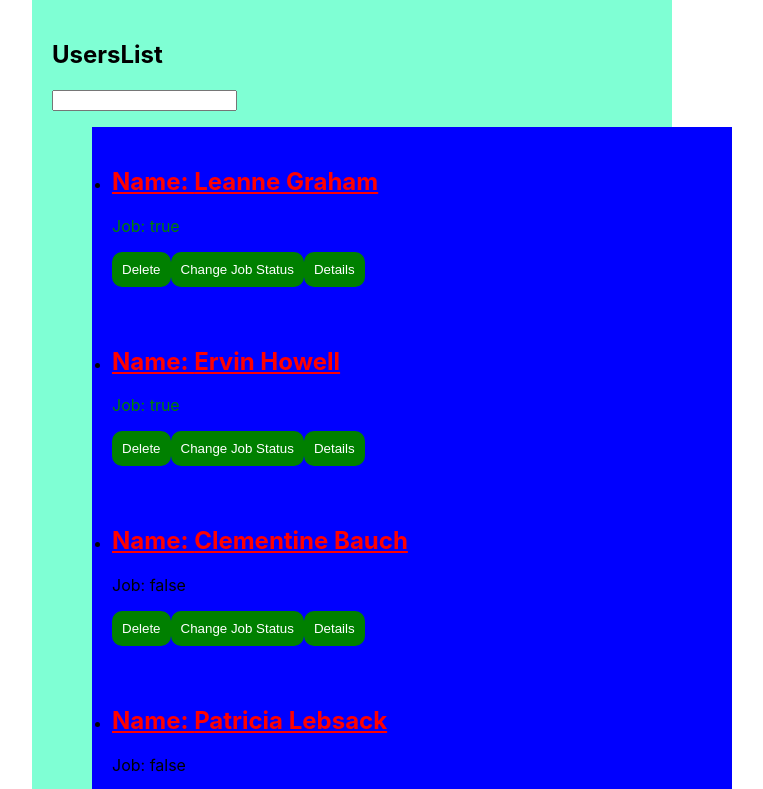
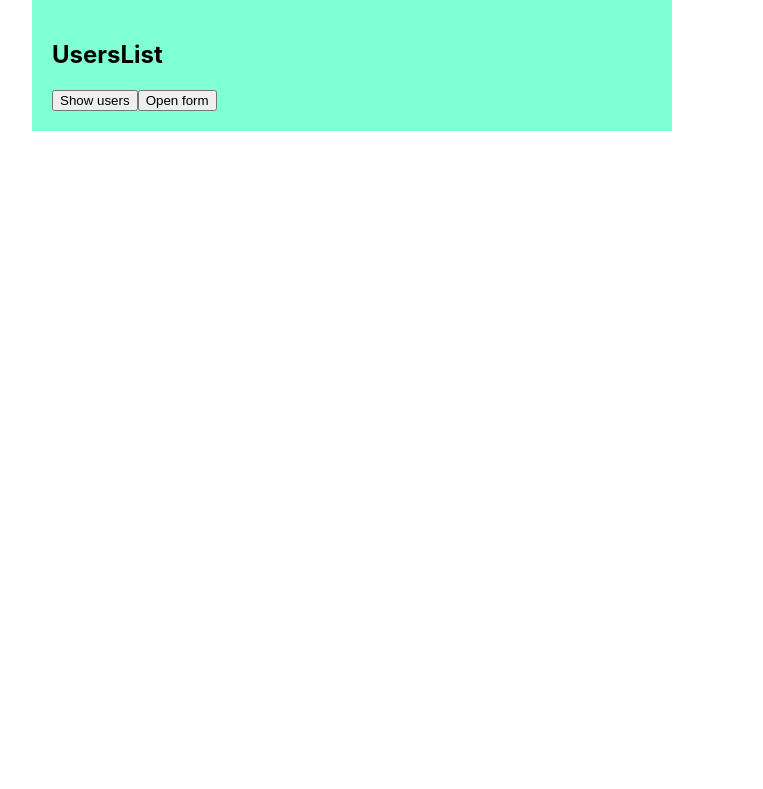
Before and after one commit to Leo041085/practic-react, a React (Create React App) app: page / in a window 1280 px wide. Shown: the top 789 px of the page, without its empty margins (288-1051 px from the left). Built offline with nearby package versions, Linux system fonts and the light colour scheme.

Commit message:
add lesson 02

```diff
--- a/package.json
+++ b/package.json
@@ -7,6 +7,7 @@
     "@testing-library/jest-dom": "^5.16.3",
     "@testing-library/react": "^12.1.4",
     "@testing-library/user-event": "^13.5.0",
+    "axios": "^1.4.0",
     "formik": "^2.4.2",
     "nanoid": "^4.0.2",
     "react": "^18.1.0",
--- /dev/null
+++ b/src/Api/user.js
@@ -0,0 +1,10 @@
+import axios from "axios";
+
+const instance = axios.create({
+    baseURL: 'https://dummyjson.com',
+});
+
+export const requestUsers = async (skip, limit) => {
+    const { data } = await instance.get(`/users?skip=${skip}&limit=${limit}`);
+    return data;
+};
--- a/src/components/App.jsx
+++ b/src/components/App.jsx
@@ -1,49 +1,77 @@
 import { UsersList } from './UserList/UsersList';
 import { nanoid } from 'nanoid';
-import data from '../users.json';
 import Section from './Section/Section';
 import Button from './Button/Button';
 // import Form from './Form/Form';
 import { Component } from 'react';
 import FormikForm from './FormFormic/FormFormic';
-import Filter from './FilterForm/Filter';
+//import Filter from './FilterForm/Filter';
 import Modal from './Modal/Modal';
+import { requestUsers } from 'Api/user';
 
 export class App extends Component {
+
+  static limit = 10;
+  static skip = 10;
+
   state = {
     users: null,
     isShowForm: false,
     userDetails: null,
+    isShowUsers: false,
+    isLoading: false,
+    error: '',
+    page: 1,
   };
 
-  componentDidUpdate( prevProps, prevState) {
-    if (prevState.users !== this.state.users) {
-      localStorage.setItem('users', JSON.stringify(this.state.users))
+  componentDidUpdate(prevProps, prevState) {
+    const { isShowUsers, page } = this.state;
+
+    // if (isShowUsers !== prevState.isShowUsers && isShowUsers) {
+    //   this.handleUsers(page)
+    // }
+
+    if (isShowUsers !== prevState.isShowUsers && !isShowUsers) {
+      this.setState({users: null})
+    };
+
+    // if (page !== prevState.page) {
+    //   this.handleUsers(page)
+    // }
+
+    if (isShowUsers && (prevState.isShowUsers !== isShowUsers || prevState.page !== page)) {
+      this.handleUsers(page);
+    };
+  };
+
+  toggleUsers = () => {
+    this.setState((prevState) => { return { isShowUsers: !prevState.isShowUsers } })
+  };
+
+  handleUsers = async (numberPage) => {
+    const skip = numberPage * App.skip - App.limit;
+    try {
+      this.setState({ isLoading: true })
+      const data = await requestUsers(skip, App.limit);
+      this.setState((prevState) => { return { users: prevState.users ? [...prevState.users, ...data.users] : data.users } });
+      console.log(data);
+    } catch (error) {
+      this.setState({error: error.message})
+    } finally {
+      this.setState({ isLoading: false })
     }
   };
 
-  componentDidMount() {
-    const stringifiedUsers = localStorage.getItem('users');
-    // const parsedUsers = JSON.parse(stringifiedUsers)??data;
-    // if (!parsedUsers.length) {
-    //   this.setState({users: data})
-    // } else {
-    //   this.setState({ users: parsedUsers });
-    // }
-
-    stringifiedUsers && JSON.parse(stringifiedUsers).length > 0
-      ? this.setState({ users: JSON.parse(stringifiedUsers) })
-      : this.setState({ users: data });
+  loadMore = () => {
+    this.setState((prevState) => { return { page: prevState.page + 1 } });
   };
 
   openDetails=(user)=> {
     this.setState({userDetails: user})
   };
-
   closeModal = () => {
     this.setState({ userDetails: null })
   };
-
   handleDelete = id => {
     this.setState(prevState => {
       return {
@@ -83,30 +111,27 @@ export class App extends Component {
     });
   };
 
-  handleChangeFilter = e => {
-    // e.target.value
-    this.setState({
-      users: data.filter(user => user.name.toLowerCase().includes(e.target.value.toLowerCase()))
-    })
-  }
 
   render() {
+    const {error, isLoading, users, isShowUsers, isShowForm, userDetails } = this.state;
     return (
       <Section title="UsersList">
-        <Filter handleChange={this.handleChangeFilter} />
-        {this.state.users && (<UsersList
-          users={this.state.users}
+        <Button text={isShowUsers ? "Hide users" : "Show users"} handleClick={this.toggleUsers} />
+        {error && <h2>{error}</h2>}
+        {isLoading && <h2>Loading...</h2>}
+        {users && (<UsersList
+          users={users}
           handleDelete={this.handleDelete}
           handleChangeJob={this.handleChangeJob}
           openDetails={this.openDetails}
         />)}
-        {!this.state.isShowForm ? (
+        {users && <Button text="Load more" handleClick={this.loadMore}/>}
+        {!isShowForm ? (
           <Button text="Open form" handleClick={this.openForm} />
         ) : (
-          // <Form onFormSubmit={this.addUser} closeForm={this.closeForm} />
           <FormikForm onFormSubmit={this.addUser} closeForm={this.closeForm} />
         )}
-        {this.state.userDetails && (<Modal user={this.state.userDetails} close={this.closeModal}/>)}
+        {userDetails && (<Modal user={userDetails} close={this.closeModal}/>)}
       </Section>
     );
   }
--- a/src/components/User/User.jsx
+++ b/src/components/User/User.jsx
@@ -1,14 +1,11 @@
 import { Text, Title, StyledBtn } from './UserStyled';
 
-const User = ({ user, handleDelete, handleChangeJob, openDetails }) => {
+const User = ({ user, handleDelete, openDetails }) => {
   return (
     <li>
-      <Title>Name: {user.name}</Title>
-      <Text hasJob={user.hasJob}>Job: {String(user.hasJob)}</Text>
+      <Title>Name: {user.firstName}</Title>
+      <Text>Phone Number: {user.phone}</Text>
       <StyledBtn onClick={() => handleDelete(user.id)}>Delete</StyledBtn>
-      <StyledBtn onClick={() => handleChangeJob(user.id)}>
-        Change Job Status
-      </StyledBtn>
       <StyledBtn onClick={()=>openDetails(user)}>
         Details
       </StyledBtn>
```
Also changed, not shown: 1 other file (tests, documents, lock files or other folders).
